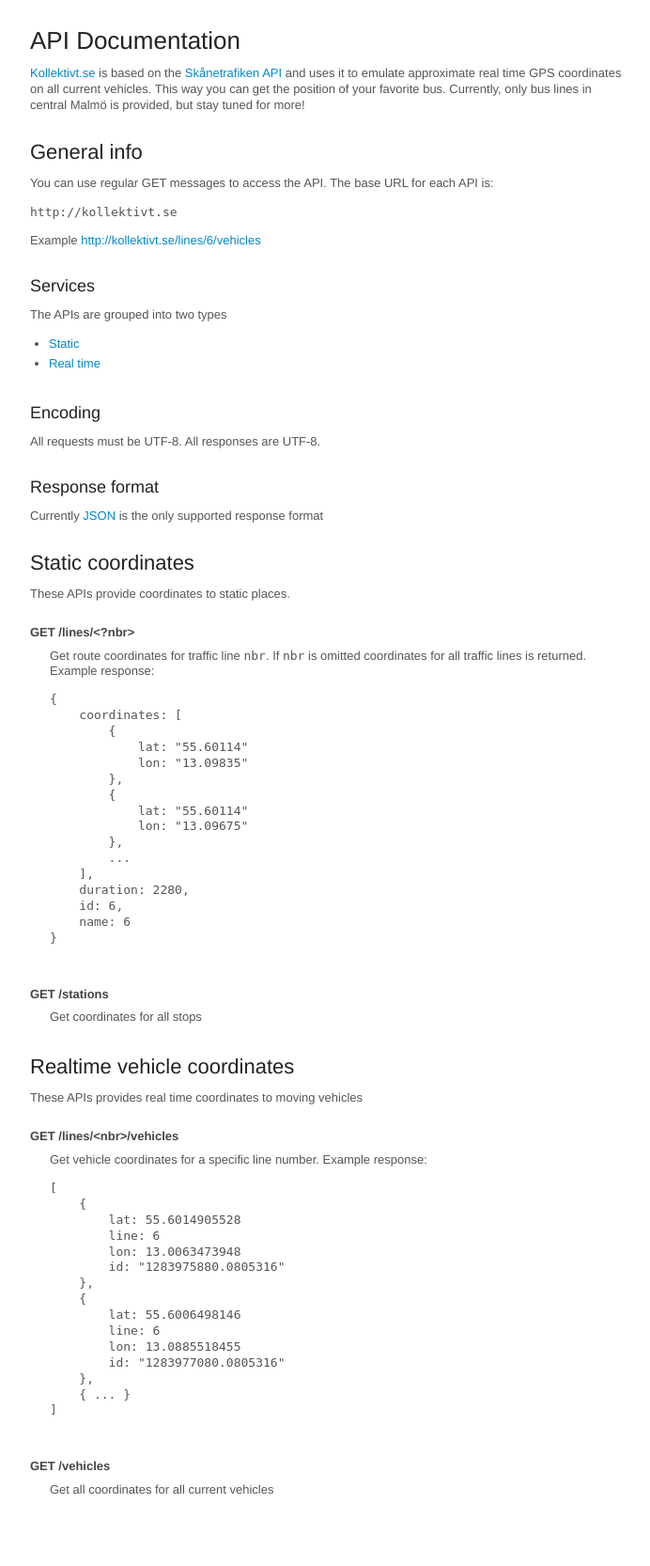
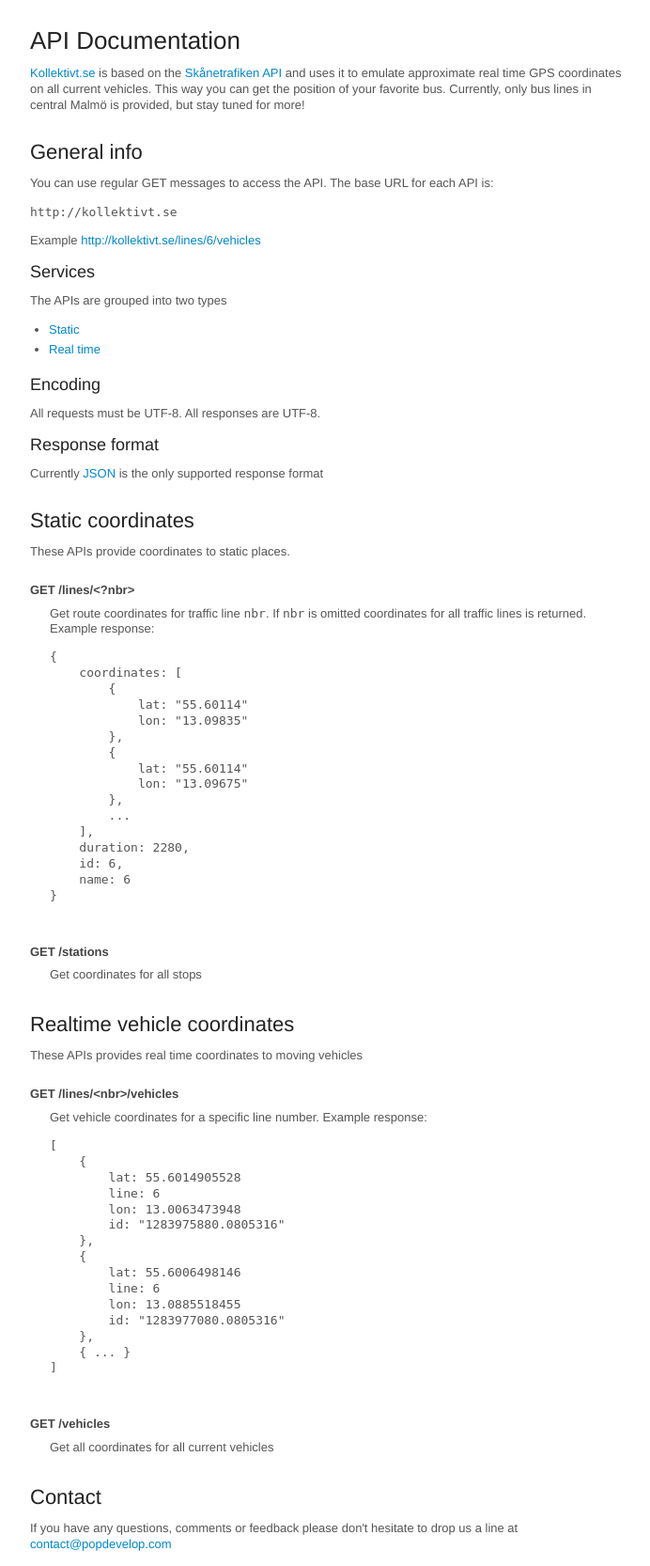
Before and after one commit to popdevelop/kollektivt, a Python web app: template templates/api.html in a window 1280 px wide. Shown: the whole page at 94% size, without its empty margins (288-980 px from the left). Before the commit the page ends 1590 px from the top, so only its background shows below. Run offline with Jinja, Linux system fonts and the light colour scheme; the template is opened without the code that fills it, so the values that code supplies are empty.

Commit message:
adding contact info and google analytics

```diff
--- a/static/css/api.css
+++ b/static/css/api.css
@@ -23,7 +23,7 @@
 }
 h3 {
     font-size: 18px;
-    margin: 30px 0px 0px 0px;
+    margin: 15px 0px 0px 0px;
 }
 
 a:link, a:active, a:visited {
--- a/templates/api.html
+++ b/templates/api.html
@@ -9,7 +9,7 @@
         <![endif]-->
 
     <script type="text/javascript">
-/*
+
       var _gaq = _gaq || [];
       _gaq.push(['_setAccount', 'UA-7232273-9']);
       _gaq.push(['_trackPageview']);
@@ -19,7 +19,7 @@
       ga.src = ('https:' == document.location.protocol ? 'https://ssl' : 'http://www') + '.google-analytics.com/ga.js';
       var s = document.getElementsByTagName('script')[0]; s.parentNode.insertBefore(ga, s);
       })();
-*/
+
     </script>
   </head>
   <body>
@@ -114,6 +114,8 @@
         <dt>GET /vehicles</dt>
         <dd>Get all coordinates for all current vehicles</dd>
       </dl>
+      <h2>Contact</h2>
+      <p>If you have any questions, comments or feedback please don't hesitate to drop us a line at <a href="mailto:contact@popdevelop.com">contact@popdevelop.com</a>
     </div>
   </body>
 </html>
```
